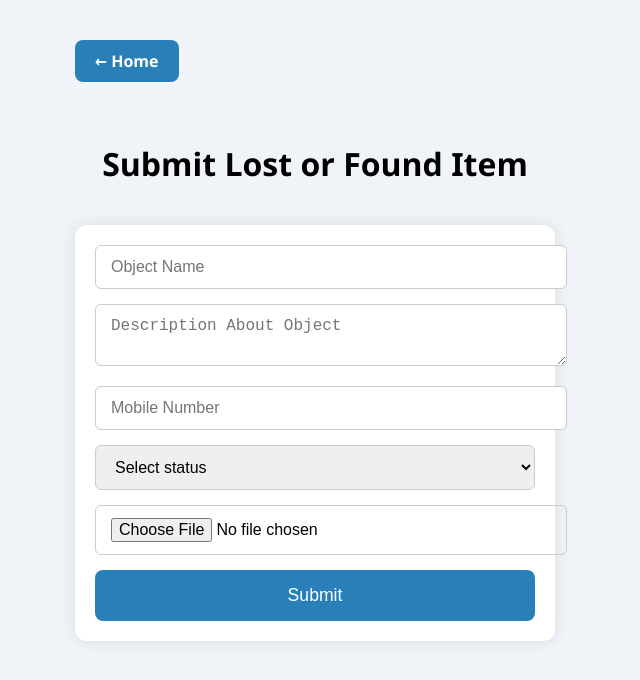
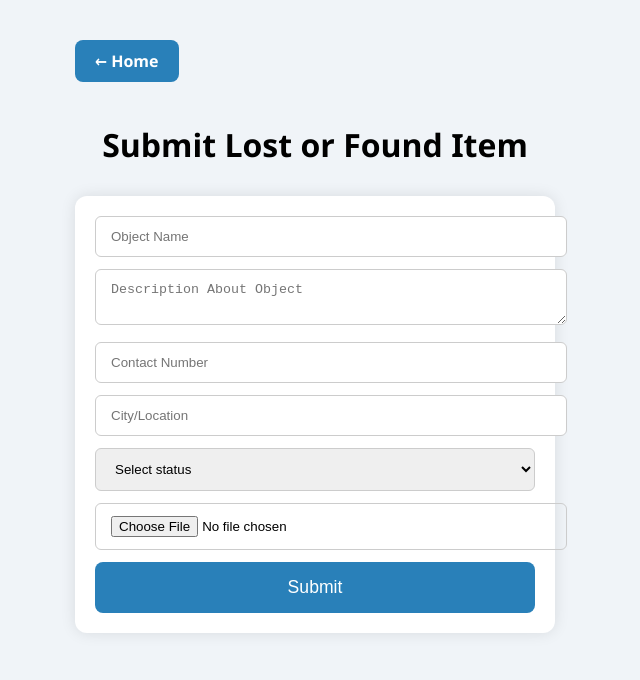
Before and after one commit to venkatamani61/Lost-and-Found-app, a Flask app: template templates/submit.html in a window 1280 px wide. Shown: the top 680 px of the page, without its empty margins (325-965 px from the left). Run offline with Flask 3, Linux system fonts and the light colour scheme; the template is opened without the code that fills it, so the values that code supplies are empty; parts of the project's set-up code (start-up, migrations or seed data) failed here and were passed over.

Commit message:
Update submit.html

```diff
--- a/templates/submit.html
+++ b/templates/submit.html
@@ -22,12 +22,10 @@
             text-decoration: none;
         }
         h1 {
-            margin-top: 40px;
             text-align: center;
             margin-bottom: 30px;
         }
         form {
-            margin-top: 40px;
             background: white;
             padding: 20px;
             border-radius: 12px;
@@ -36,10 +34,9 @@
         input, textarea, select {
             width: 100%;
             padding: 12px 15px;
-            margin-bottom: 15px;
+            margin-bottom: 12px;
             border-radius: 6px;
             border: 1.5px solid #ccc;
-            font-size: 1rem;
         }
         button {
             background-color: #2980b9;
@@ -49,7 +46,6 @@
             border-radius: 8px;
             padding: 15px;
             width: 100%;
-            cursor: pointer;
         }
         button:hover {
             background-color: #1c5d9c;
@@ -57,26 +53,21 @@
     </style>
 </head>
 <body>
-
     <a href="{{ url_for('home') }}" class="home-btn">← Home</a>
     <h1>Submit Lost or Found Item</h1>
 
     <form action="{{ url_for('submit') }}" method="POST" enctype="multipart/form-data">
-        <input type="text" name="name" placeholder="Object Name" required />
+        <input type="text" name="name" placeholder="Object Name" required>
         <textarea name="description" placeholder="Description About Object" required></textarea>
-        <input type="text" name="contact" placeholder="Mobile Number" required />
-
+        <input type="text" name="contact" placeholder="Contact Number" required>
+        <input type="text" name="location" placeholder="City/Location" required>
         <select name="status" required>
             <option value="" disabled selected>Select status</option>
-            <option value="Lost">Lost</option>
-            <option value="Found">Found</option>
+            <option value="lost">Lost</option>
+            <option value="found">Found</option>
         </select>
-
-        <!-- Image Upload -->
-        <input type="file" name="image" accept="image/*" required />
-
+        <input type="file" name="image" accept="image/*" required>
         <button type="submit">Submit</button>
     </form>
-
 </body>
 </html>
```
